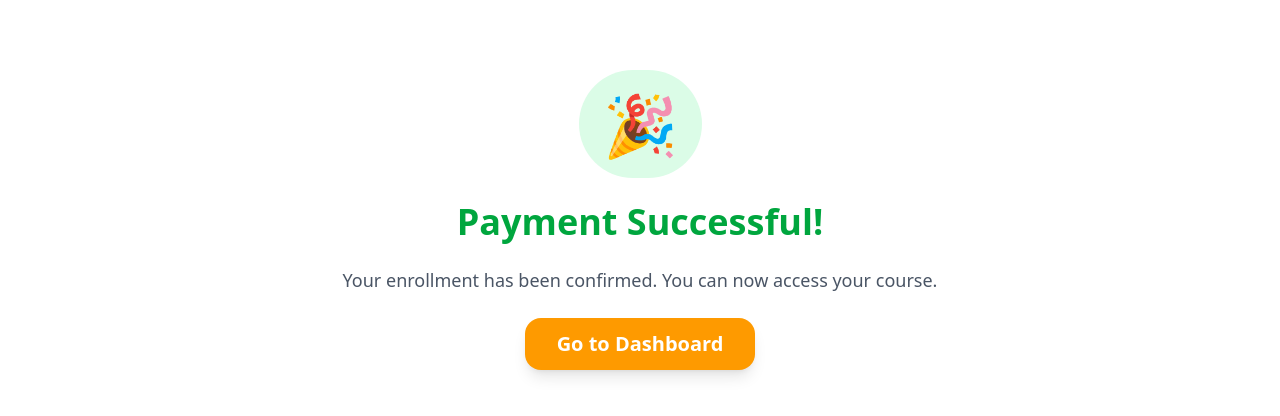
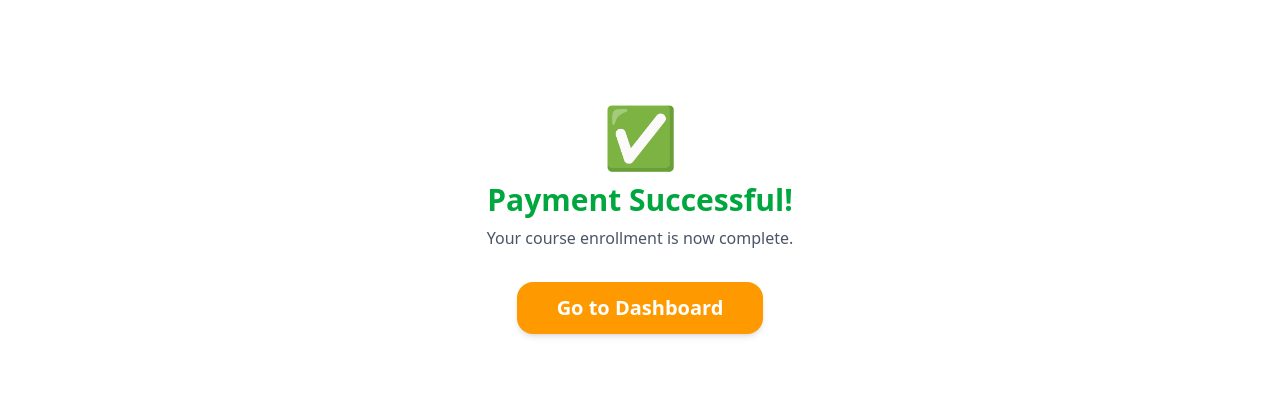
Before and after one commit to jeettamang/msw-frontend, a React (Vite) app: page /success in a window 1280 px wide. Shown: the part 196-612 px from the top of the page. Built offline with nearby package versions, Linux system fonts and the light colour scheme.

Commit message:
success page recoded

```diff
--- a/src/features/Success.jsx
+++ b/src/features/Success.jsx
@@ -50,31 +50,29 @@ export default Success;
 }
 
 import { useEffect } from "react";
-import { useLocation, useNavigate } from "react-router-dom";
+import { useNavigate } from "react-router-dom";
 
 function Success() {
   const navigate = useNavigate();
-  const location = useLocation();
 
   useEffect(() => {
-    console.log("Payment verification handled by backend redirect.");
-  }, [location]);
+    // The backend already marked the enrollment as 'paid'
+    // during the redirect to this page.
+    console.log("Payment confirmed by backend.");
+  }, []);
 
   return (
-    <div className="flex flex-col items-center justify-center min-h-[60vh] text-center space-y-6">
-      <div className="bg-green-100 p-6 rounded-full">
-        <h1 className="text-6xl">🎉</h1>
-      </div>
-
-      <h1 className="text-4xl text-green-600 font-bold">Payment Successful!</h1>
-
-      <p className="text-gray-600 text-lg">
-        Your enrollment has been confirmed. You can now access your course.
+    <div className="flex flex-col items-center justify-center min-h-[60vh] text-center px-4">
+      <div className="text-6xl mb-4">✅</div>
+      <h1 className="text-3xl text-green-600 font-bold mb-2">
+        Payment Successful!
+      </h1>
+      <p className="text-gray-600 mb-8">
+        Your course enrollment is now complete.
       </p>
-
       <button
         onClick={() => navigate("/user/dashboard")}
-        className="px-8 py-3 bg-amber-500 hover:bg-amber-600 text-white text-xl font-semibold rounded-2xl shadow-lg transition-all"
+        className="px-10 py-3 bg-amber-500 hover:bg-amber-600 text-white text-xl font-semibold rounded-2xl shadow-md transition-all"
       >
         Go to Dashboard
       </button>
```
